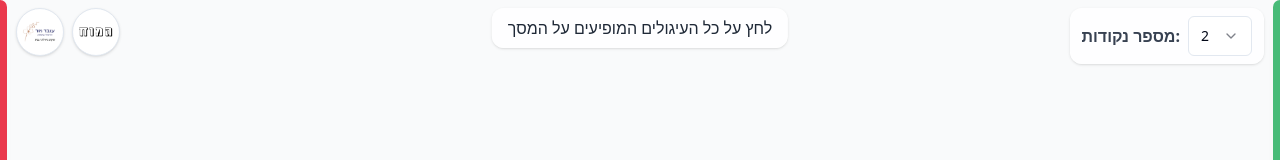
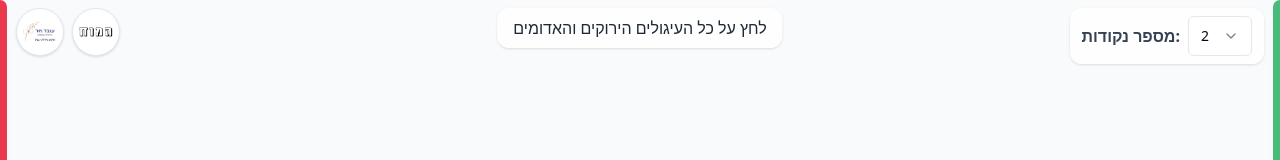
Before and after one commit to INBARMOROT/neglect-app, a React (Vite) app: page / in a window 1280 px wide. Shown: the top 160 px of the page. Built offline with nearby package versions, Linux system fonts and the light colour scheme.

Commit message:
Reverted to commit 9857e3dfd4f4bc9dae648cbe56e48331b5f67b06

```diff
--- a/src/components/NeglectTraining.tsx
+++ b/src/components/NeglectTraining.tsx
@@ -151,7 +151,7 @@ const NeglectTraining = () => {
       </div>
 
       <div className="absolute top-2 left-1/2 -translate-x-1/2 z-20 animate-fade-in bg-white/90 rounded-xl px-4 py-2 shadow text-md font-medium text-gray-800 text-right">
-        לחץ על כל העיגולים המופיעים על המסך
+        לחץ על כל העיגולים הירוקים והאדומים
       </div>
 
       {elements.map(
```
